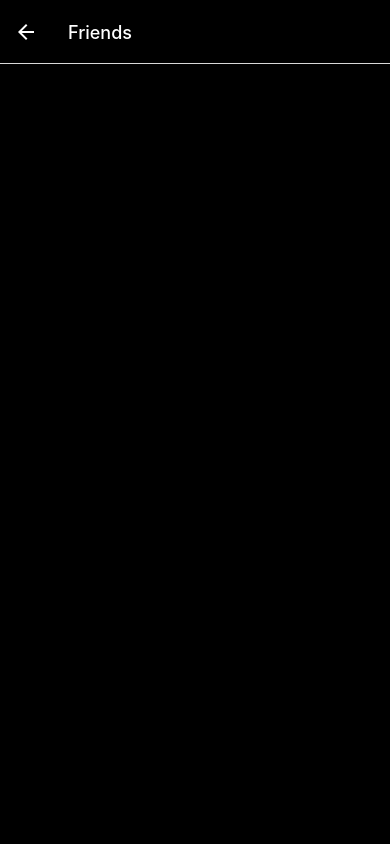
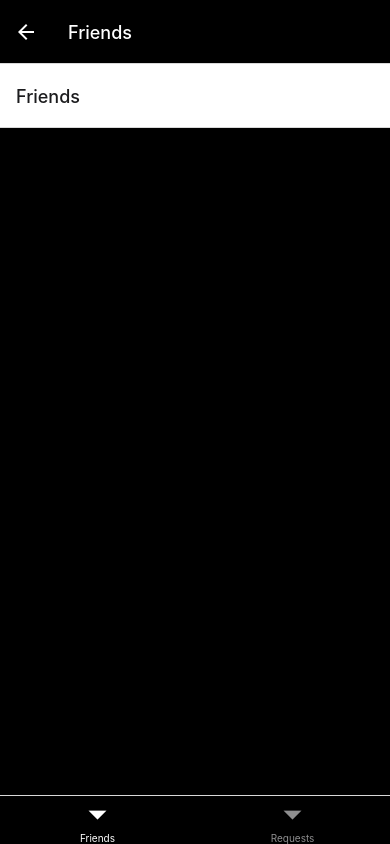
Before and after one commit to kweel/Q, a React Native app: screen /Friends in a window 390 px wide. Built offline with nearby package versions, Linux system fonts and the light colour scheme.

Commit message:
friends tabs

```diff
--- a/App.js
+++ b/App.js
@@ -6,6 +6,7 @@ import { createNativeStackNavigator } from '@react-navigation/native-stack';
 import Feed from './src/components/Feed'
 import Friends from './src/components/Friends'
 import Me from './src/components/Me'
+import FriendsTabs from './src/components/navigation/FriendsTabs';
 
 const Stack = createNativeStackNavigator();
 export default function App() {
@@ -15,37 +16,25 @@ export default function App() {
       <Stack.Navigator
         initialRouteName="route"
         screenOptions={{
+          headerStyle: {
+            backgroundColor: '#000000'
+          },
+          headerTintColor: 'white',
         }}>
         <Stack.Screen
           name = "Feed"
           component = {Feed}
           options={{
             title: 'Q',
-            headerStyle: {
-              backgroundColor: '#000000'
-            },
-            headerTintColor: 'white',
           }}
         />
         <Stack.Screen
           name = "Friends"
-          component = {Friends}
-          options={{
-            headerStyle: {
-              backgroundColor: '#000000'
-            },
-            headerTintColor: 'white',
-          }}
+          component = {FriendsTabs}
         />
         <Stack.Screen
           name = "Me"
           component = {Me}
-          options={{
-            headerStyle: {
-              backgroundColor: '#000000'
-            },
-            headerTintColor: 'white',
-          }}
         />
       </Stack.Navigator>
     </NavigationContainer>
--- a/src/components/ProfileScroll.jsx
+++ b/src/components/ProfileScroll.jsx
@@ -4,12 +4,8 @@ import { NavigationContainer } from '@react-navigation/native';
 import { createNativeStackNavigator } from '@react-navigation/native-stack';
 export default function ProfileScroll({ navigation }) {
     return (
-        <View style = {useLinkProps.style}>
+        <View style={{ flex: 1, backgroundColor: '#000000'}}>
             <Text>This will be a scrollview</Text>
-            <Button
-                title="Go to Home"
-                onPress={() => navigation.navigate('Home')}
-            />
         </View>
     )
 }
--- a/src/components/navigation/FriendsTabs.js
+++ b/src/components/navigation/FriendsTabs.js
@@ -1,13 +1,18 @@
-import { createMaterialTopTabNavigator } from '@react-navigation/material-top-tabs';
+import { createBottomTabNavigator } from '@react-navigation/bottom-tabs';
 import ProfileScroll from '../ProfileScroll';
-const TopTabs = createMaterialTopTabNavigator();
+const BottomTabs = createBottomTabNavigator();
 //much taken from https://reactnavigation.org/docs/material-top-tab-navigator
 function FriendsTabs() {
   return (
-    <TopTabs.Navigator>
-      <TopTabs.Screen name="Friends" component={ProfileScroll} />
-      <TopTabs.Screen name="Requests" component={ProfileScroll} />
-    </TopTabs.Navigator>
+    <BottomTabs.Navigator screenOptions={{
+      tabBarStyle: {
+        backgroundColor: '#000000',
+      },
+      tabBarActiveTintColor: 'white',
+    }}>
+      <BottomTabs.Screen name="Friends" key = "Friends" component={ProfileScroll} />
+      <BottomTabs.Screen name="Requests" key="Requests" component={ProfileScroll} />
+    </BottomTabs.Navigator>
   );
 }
 export default FriendsTabs;
```
